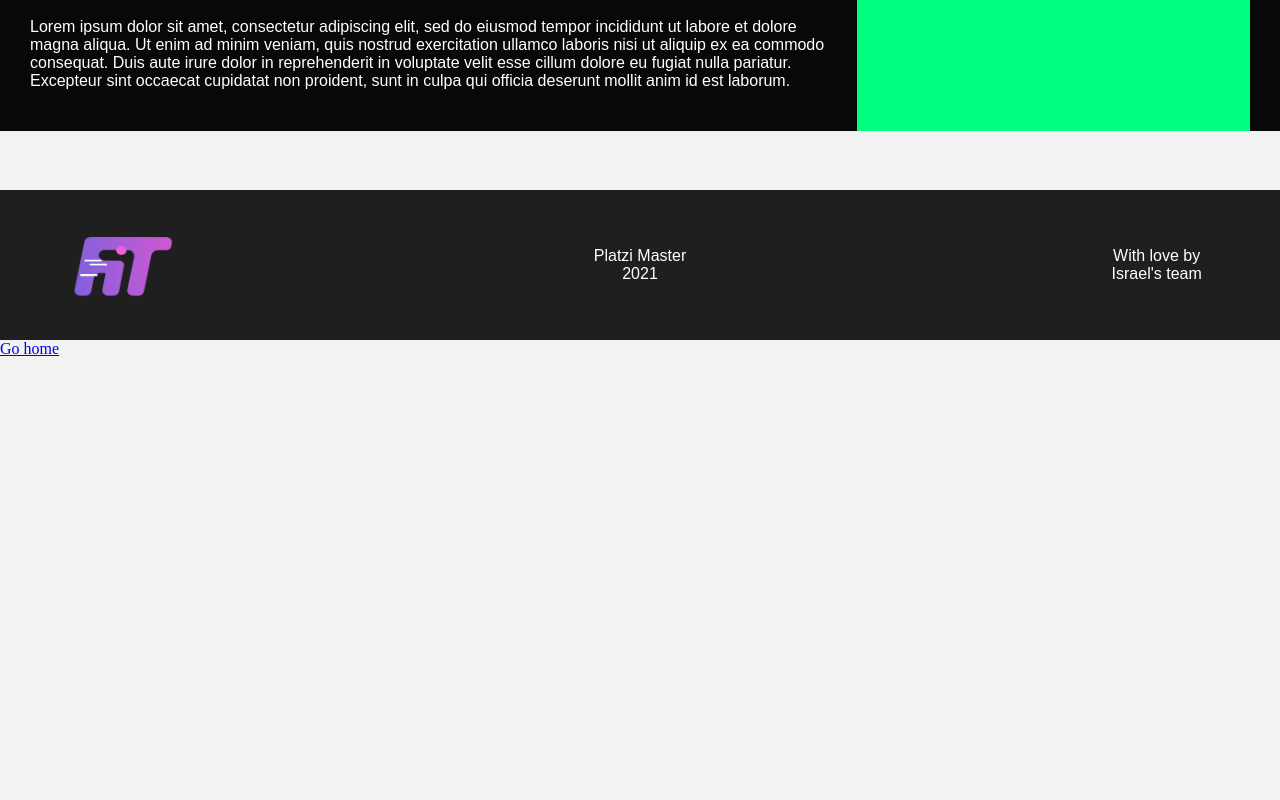
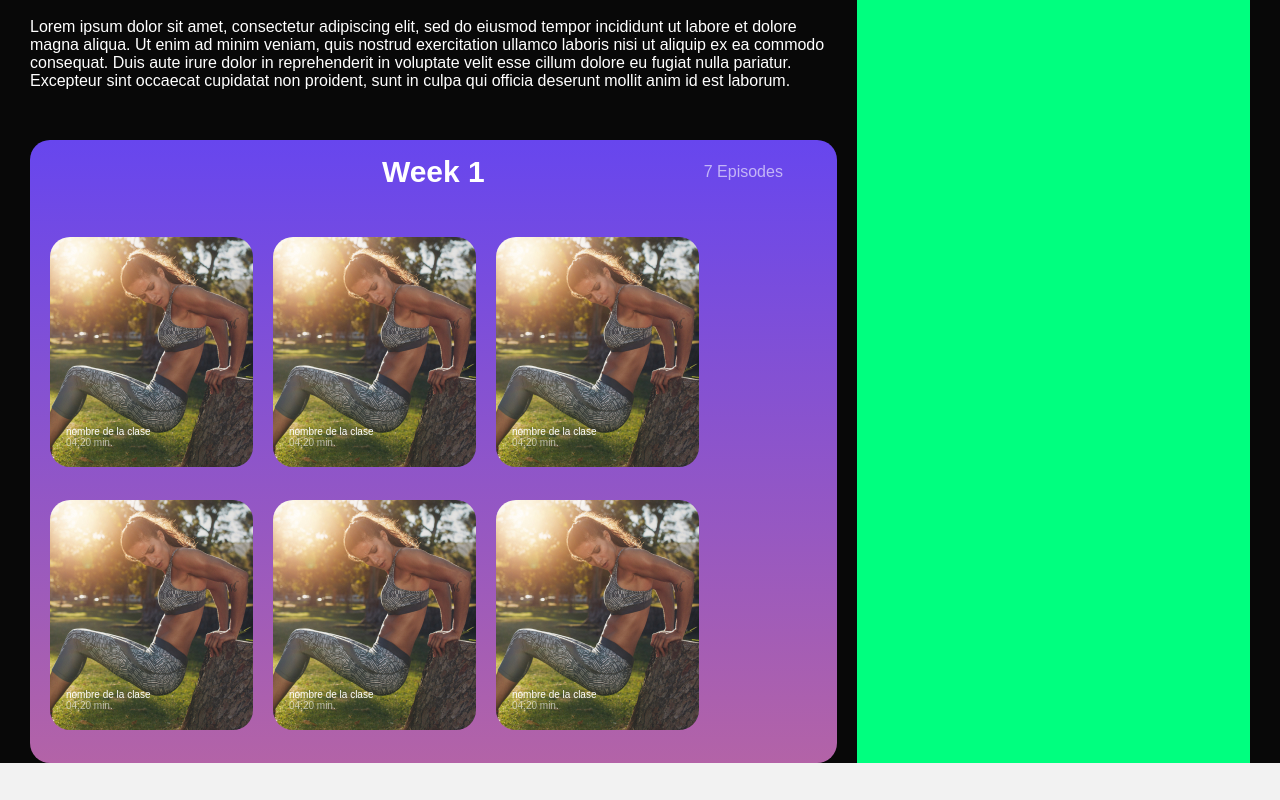
Before and after one commit to iwannabefit/frontend, a React app: page /course in a window 1280 px wide. Shown: the part 720-1520 px from the top of the page. Before the commit the page ends 1078 px from the top, so only its background shows below. Built offline with nearby package versions, Linux system fonts and the light colour scheme; a web font is replaced by a local one.

Commit message:
i worked in the program page

```diff
--- a/src/containers/Course.jsx
+++ b/src/containers/Course.jsx
@@ -37,11 +37,117 @@ const Course = () => {
             </div>
           </div>
 
-          <section className="weeks"></section>
+        <section className="weeks__container">
+          <div className="weeks__container__week1">
+
+            <div className="weeks__container__titles">
+              <p className="weeks__container-week1__titles--title">
+                  Week 1
+                </p>
+                <div className="weeks__container-week1__titles__episodes">
+                  <p className="weeks__container-week1__titles__episodes--tx">
+                    7 Episodes
+                  </p>
+                  <figure className="weeks__container-week1__titles__episodes--img">
+                    <img src="" alt=""/>
+                  </figure>
+                </div>
+            </div>
+
+
+            <div className="weeks__container-week1__videosContainer">
+              <div className="weeks__container-week1__videosContainer__card">
+                <div className="weeks__container-week1__videosContaine__card-container">
+                  <p className="weeks__container-week1__videosContaine__card-container--title">
+                    nombre de la clase
+                  </p>
+                  <p className="weeks__container-week1__videosContaine__card-container--time">
+                    04:20 min.
+                  </p>
+                </div>
+
+              </div>
+
+              <div className="weeks__container-week1__videosContainer__card">
+                <div className="weeks__container-week1__videosContaine__card-container">
+                  <p className="weeks__container-week1__videosContaine__card-container--title">
+                    nombre de la clase
+                  </p>
+                  <p className="weeks__container-week1__videosContaine__card-container--time">
+                    04:20 min.
+                  </p>
+                </div>
+
+              </div>
+
+              <div className="weeks__container-week1__videosContainer__card">
+                <div className="weeks__container-week1__videosContaine__card-container">
+                  <p className="weeks__container-week1__videosContaine__card-container--title">
+                    nombre de la clase
+                  </p>
+                  <p className="weeks__container-week1__videosContaine__card-container--time">
+                    04:20 min.
+                  </p>
+                </div>
+
+              </div>
+
+
+              <div className="weeks__container-week1__videosContainer__card">
+                <div className="weeks__container-week1__videosContaine__card-container">
+                  <p className="weeks__container-week1__videosContaine__card-container--title">
+                    nombre de la clase
+                  </p>
+                  <p className="weeks__container-week1__videosContaine__card-container--time">
+                    04:20 min.
+                  </p>
+                </div>
+
+              </div>
+
+
+              <div className="weeks__container-week1__videosContainer__card">
+                <div className="weeks__container-week1__videosContaine__card-container">
+                  <p className="weeks__container-week1__videosContaine__card-container--title">
+                    nombre de la clase
+                  </p>
+                  <p className="weeks__container-week1__videosContaine__card-container--time">
+                    04:20 min.
+                  </p>
+                </div>
+
+              </div>
+
+
+              <div className="weeks__container-week1__videosContainer__card">
+                <div className="weeks__container-week1__videosContaine__card-container">
+                  <p className="weeks__container-week1__videosContaine__card-container--title">
+                    nombre de la clase
+                  </p>
+                  <p className="weeks__container-week1__videosContaine__card-container--time">
+                    04:20 min.
+                  </p>
+                </div>
+
+              </div>
+
+
+
+
+            </div>
+          </div>
+
+          <div className="weeks__container__week_">
+
+          </div>
+
+        </section>
         </section>
 
         <section className="Tutorials">
-          <div className="tutorials_container"></div>
+          <div className="tutorials_container">
+
+          </div>
         </section>
       </main>
 
--- a/src/styles/Vars.scss
+++ b/src/styles/Vars.scss
@@ -9,3 +9,4 @@ $color-Secondary: #b363a7;
 $color-Third: #f8bd2c;
 $White-60: rgba(255, 255, 255, 0.6);
 $white: white;
+$Linear-Gradient-3-V:  linear-gradient(to bottom, $color-primary, $color-Secondary);
--- a/src/styles/containers/Course.scss
+++ b/src/styles/containers/Course.scss
@@ -1,14 +1,17 @@
 @import "../Vars.scss";
 
-
+*{
+    font-family: $theme-font;
+}
 .Main{
     display: grid;
     grid-template-columns: repeat(12, 1fr);
     column-gap: 20px;
-    height: auto;
+    height: 100%;
     padding-left: 30px;
     padding-right: 30px;
     background-color: $color-Black-Primary;
+
 }
 .program{
     grid-column-start: 1;
@@ -30,6 +33,7 @@
     grid-template-columns: repeat(8, 1fr);
     grid-template-rows: repeat(3,auto);
     column-gap: 20px;
+    margin-bottom: 50px;
 
 }
 
@@ -86,7 +90,7 @@
     grid-row-start: 3;
     grid-row-end: 4;
     margin-top: 30px;
-    height: 113px;
+    height: auto;
     font-family: $theme-font;
     color: $white;
     font-weight: 400;
@@ -96,6 +100,90 @@
     font-size: 14px;
 }
 
+.weeks__container{
+    // background-color: steelblue;
+
+}
+
+
+.weeks__container__week1{
+    background-image: $Linear-Gradient-3-V;
+    padding-top: 17px;
+    border-radius: 20px;
+
+}
+
+.weeks__container__titles{
+display: grid;
+grid-template-columns: repeat(8, 1fr);
+column-gap: 20px;
+height: 30px;
+}
+
+
+.weeks__container-week1__titles--title{
+    grid-column-start: 4;
+    grid-column-end: 6;
+    display: flex;
+    justify-content: center;
+    align-items: center;
+    height: 30px;
+    color: $white;
+    font-size: 30px;
+    font-weight: 600;
+}
+
+.weeks__container-week1__titles__episodes{
+    grid-column-start: 7;
+    grid-column-end: 9;
+    height: 30px;
+    display: flex;
+    justify-content: center;
+    align-items: center;
+    font-size: 16px;
+    color:  $White-60;
+
+}
+
+.weeks__container-week1__videosContainer{
+    width: 100%;
+    height: auto;
+    padding-top: 50px;
+    display: flex;
+    flex-wrap: wrap;
+}
+
+.weeks__container-week1__videosContainer__card{
+    background-image: url(../../assets/static//imgRef.jpg);
+    object-fit: cover;
+    width: 203px;
+    height: 230px;
+    border-radius: 20px;
+    display: flex;
+    flex-direction: column-reverse;
+    padding-bottom: 19px;
+    margin-bottom: 33px;
+    margin-left: 20px;
+}
+
+.weeks__container-week1__videosContaine__card-container{
+    margin-left: 16px;
+    font-size: 10px;
+
+}
+.weeks__container-week1__videosContaine__card-container--title{
+    color: $white;
+}
+.weeks__container-week1__videosContaine__card-container--time{
+    color: $White-60;
+}
+
+
+
+
+
+
+
 
 
 .Tutorials{
```
Also changed, not shown: src/assets/static/imgRef.jpg (added).
